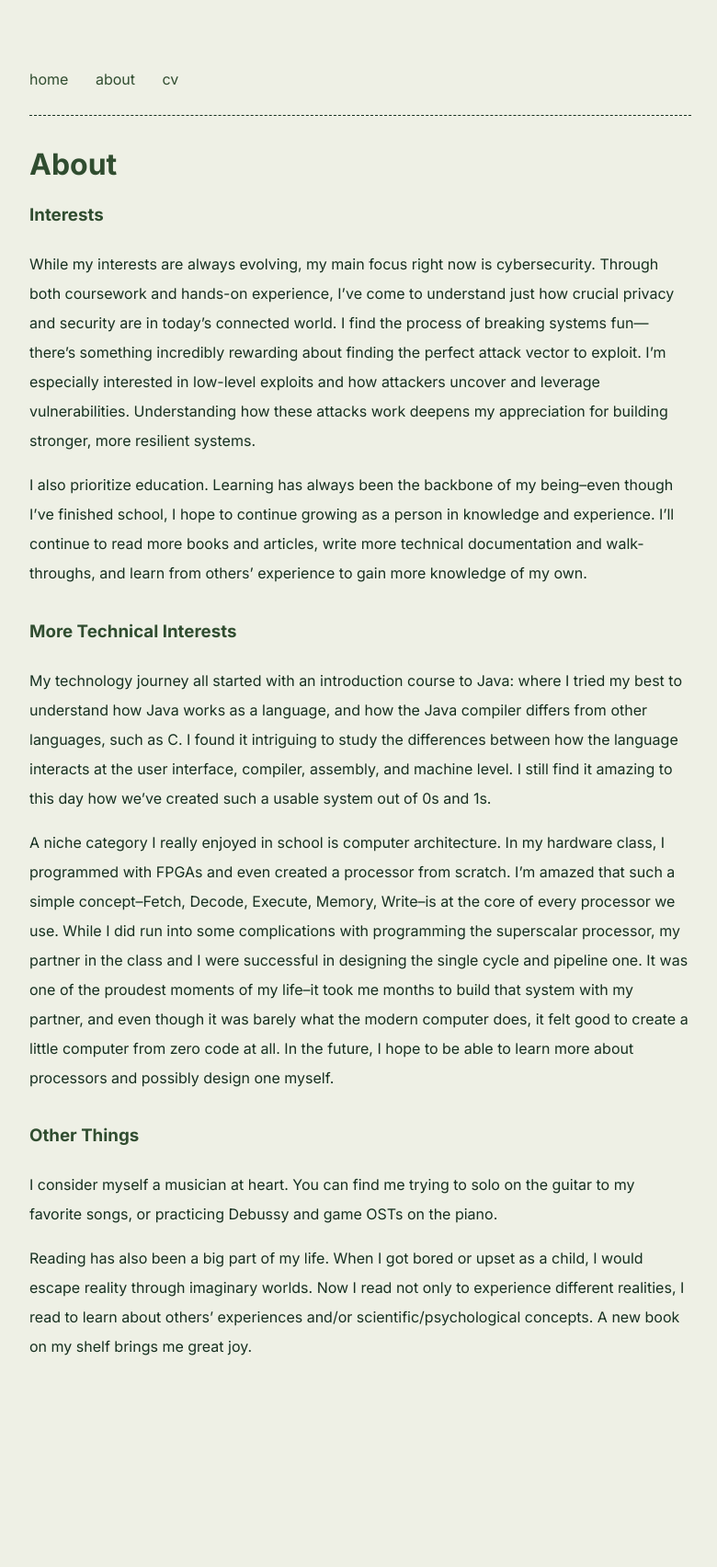
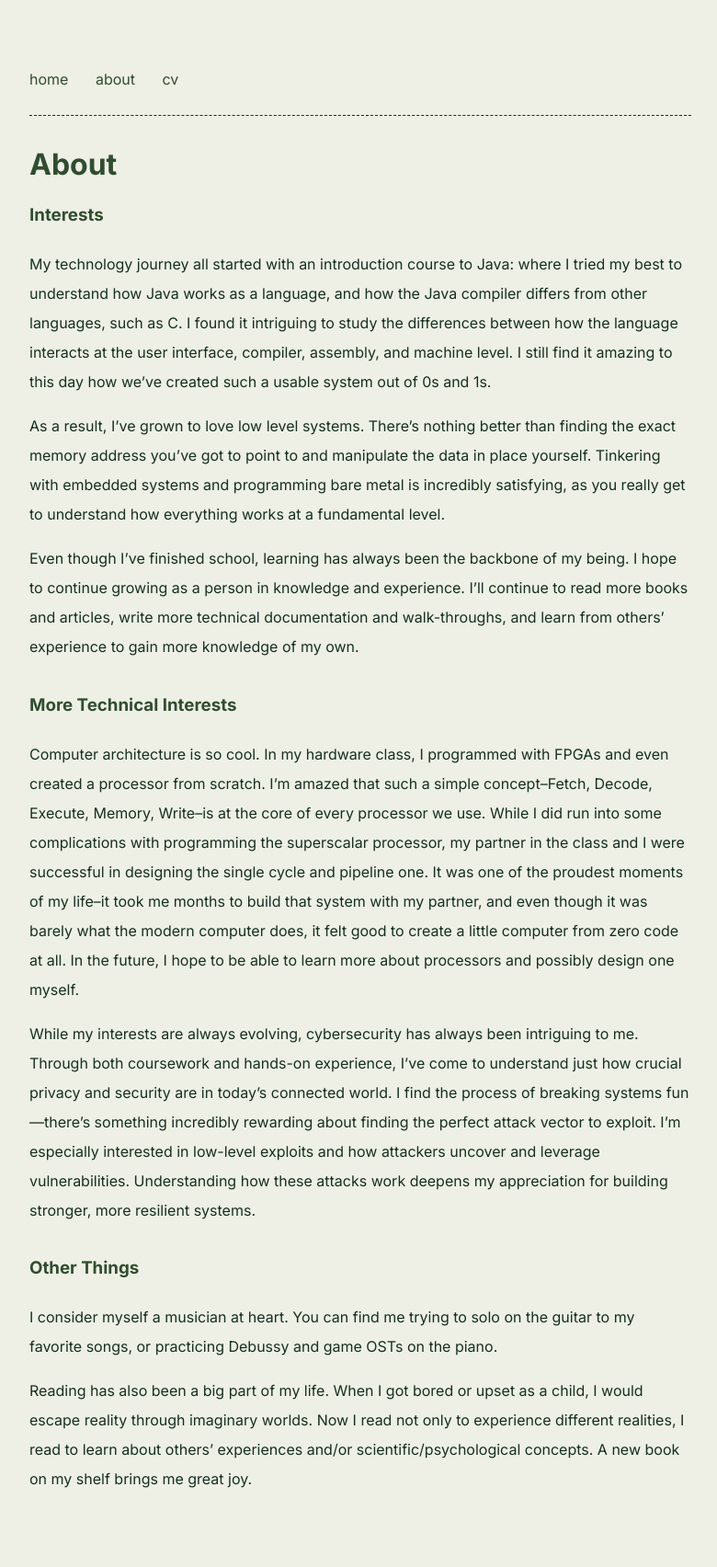
Before and after one commit to ivy-phngyn/portfolio, a Jekyll site: the page built from about.md, in a window 1280 px wide. Shown: the whole page at 92% size, without its empty margins (248-1028 px from the left). Built offline with Jekyll 4.4.1, drawn with Linux system fonts in a browser that asks for light colours; before the commit the page ends 1560 px from its top, so only the background shows below that.

Commit message:
updated details for embedded

```diff
--- a/_config.yml
+++ b/_config.yml
@@ -1,6 +1,6 @@
 title: Ivy Nguyen
 author: Ivy Nguyen
-description: Current Cloud Support Engineer looking to pivot into the Information Security space. CompTIA Security+ Certified.
+description: Embedded software engineer looking to grow and learn from experience.
 
 plugins:
   - jekyll-feed
--- a/_data/home.yml
+++ b/_data/home.yml
@@ -7,12 +7,6 @@ navbar_entries:
     url: /assets/cv.pdf
 
 project_entries:
-  - title: Phishing Email Analysis
-    url: proj07
-    desc: Email
-  - title: Wazuh SIEM
-    url: proj08
-    desc: Wazuh
   - title: Monitoring Stack
     url: proj05
     desc: Prometheus
--- a/about.md
+++ b/about.md
@@ -6,14 +6,17 @@ permalink: /about/
 
 ### Interests
 
-While my interests are always evolving, my main focus right now is cybersecurity. Through both coursework and hands-on experience, I’ve come to understand just how crucial privacy and security are in today’s connected world. I find the process of breaking systems fun—there’s something incredibly rewarding about finding the perfect attack vector to exploit. I’m especially interested in low-level exploits and how attackers uncover and leverage vulnerabilities. Understanding how these attacks work deepens my appreciation for building stronger, more resilient systems.
+My technology journey all started with an introduction course to Java: where I tried my best to understand how Java works as a language, and how the Java compiler differs from other languages, such as C. I found it intriguing to study the differences between how the language interacts at the user interface, compiler, assembly, and machine level. I still find it amazing to this day how we've created such a usable system out of 0s and 1s.
 
-I also prioritize education. Learning has always been the backbone of my being--even though I've finished school, I hope to continue growing as a person in knowledge and experience. I'll continue to read more books and articles, write more technical documentation and walk-throughs, and learn from others' experience to gain more knowledge of my own.
+As a result, I've grown to love low level systems. There's nothing better than finding the exact memory address you've got to point to and manipulate the data in place yourself.
+Tinkering with embedded systems and programming bare metal is incredibly satisfying, as you really get to understand how everything works at a fundamental level.
+
+Even though I've finished school, learning has always been the backbone of my being. I hope to continue growing as a person in knowledge and experience. I'll continue to read more books and articles, write more technical documentation and walk-throughs, and learn from others' experience to gain more knowledge of my own.
 
 ### More Technical Interests
-My technology journey all started with an introduction course to Java: where I tried my best to understand how Java works as a language, and how the Java compiler differs from other languages, such as C. I found it intriguing to study the differences between how the language interacts at the user interface, compiler, assembly, and machine level. I still find it amazing to this day how we've created such a usable system out of 0s and 1s.
+Computer architecture is so cool. In my hardware class, I programmed with FPGAs and even created a processor from scratch. I'm amazed that such a simple concept--Fetch, Decode, Execute, Memory, Write--is at the core of every processor we use. While I did run into some complications with programming the superscalar processor, my partner in the class and I were successful in designing the single cycle and pipeline one. It was one of the proudest moments of my life--it took me months to build that system with my partner, and even though it was barely what the modern computer does, it felt good to create a little computer from zero code at all. In the future, I hope to be able to learn more about processors and possibly design one myself.
 
-A niche category I really enjoyed in school is computer architecture. In my hardware class, I programmed with FPGAs and even created a processor from scratch. I'm amazed that such a simple concept--Fetch, Decode, Execute, Memory, Write--is at the core of every processor we use. While I did run into some complications with programming the superscalar processor, my partner in the class and I were successful in designing the single cycle and pipeline one. It was one of the proudest moments of my life--it took me months to build that system with my partner, and even though it was barely what the modern computer does, it felt good to create a little computer from zero code at all. In the future, I hope to be able to learn more about processors and possibly design one myself.
+While my interests are always evolving, cybersecurity has always been intriguing to me. Through both coursework and hands-on experience, I’ve come to understand just how crucial privacy and security are in today’s connected world. I find the process of breaking systems fun—there’s something incredibly rewarding about finding the perfect attack vector to exploit. I’m especially interested in low-level exploits and how attackers uncover and leverage vulnerabilities. Understanding how these attacks work deepens my appreciation for building stronger, more resilient systems.
 
 ### Other Things
 I consider myself a musician at heart. You can find me trying to solo on the guitar to my favorite songs, or practicing Debussy and game OSTs on the piano.
```
Also changed, not shown: drafts/phishing-analysis.md (renamed from projects/phishing-analysis.md, +0 -1 lines), drafts/wazuh.md (renamed from projects/wazuh.md, +0 -1 lines), projects/monitoring-stack.md (+2 -1 lines), 1 other file.
